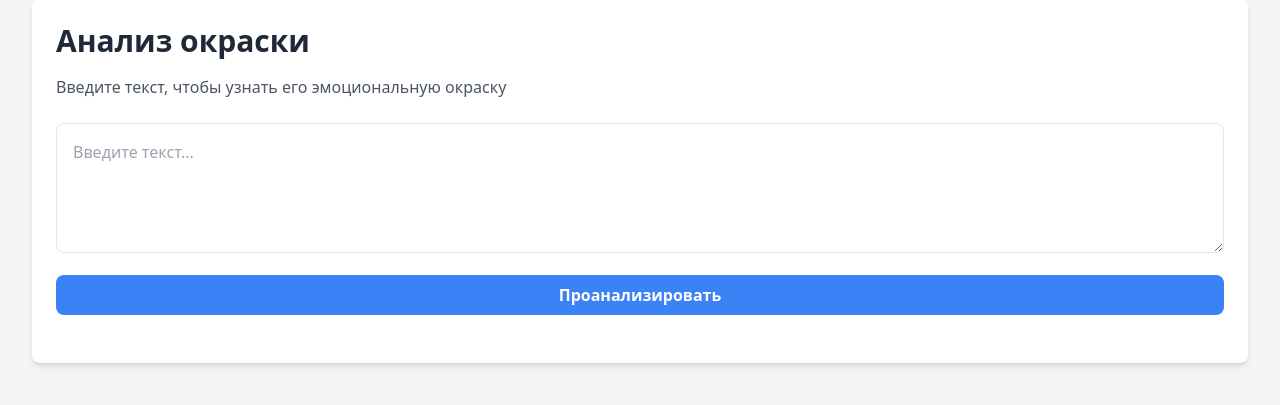
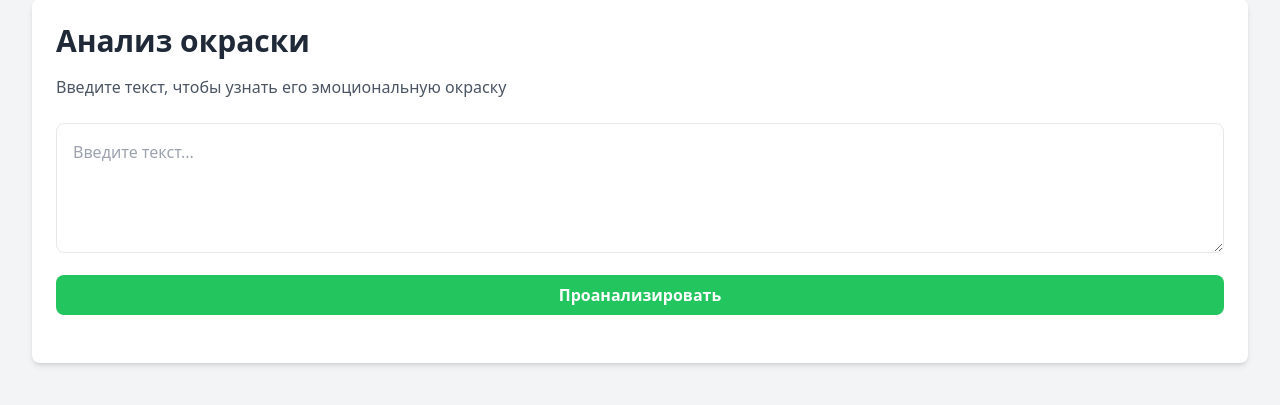
Before and after one commit to tw1nflame/2brains1code, a FastAPI app: page / in a window 1280 px wide. Shown: the part 105-510 px from the top of the page. Run offline with FastAPI, Linux system fonts and the light colour scheme; some libraries are stand-ins or nearby versions.

Commit message:
Поменял цвет кнопки

```diff
--- a/app/templates/data_analyze.html
+++ b/app/templates/data_analyze.html
@@ -5,7 +5,7 @@
 {% endblock %}
 
 {% block content %}
-<h2 class="text-2xl font-semibold mb-4">Загрузка и обработка файла</h2>
+<h1 class="text-3xl font-bold text-gray-800 mb-4">Загрузка и обработка файла</h1>
 
 <form id="upload-form" class="mb-6">
     <input type="file" id="file-input" class="hidden" accept=".csv, .xls, .xlsx">
--- a/app/templates/main.html
+++ b/app/templates/main.html
@@ -18,7 +18,7 @@
             placeholder="Введите текст..."></textarea>
 
     <button onclick="analyzeSentiment()"
-            class="mt-4 w-full bg-blue-500 hover:bg-blue-600 text-white font-semibold py-2 rounded-lg transition duration-300">
+            class="mt-4 w-full bg-green-500 hover:bg-green-600 text-white font-semibold py-2 rounded-lg transition duration-300">
         Проанализировать
     </button>
 
```
